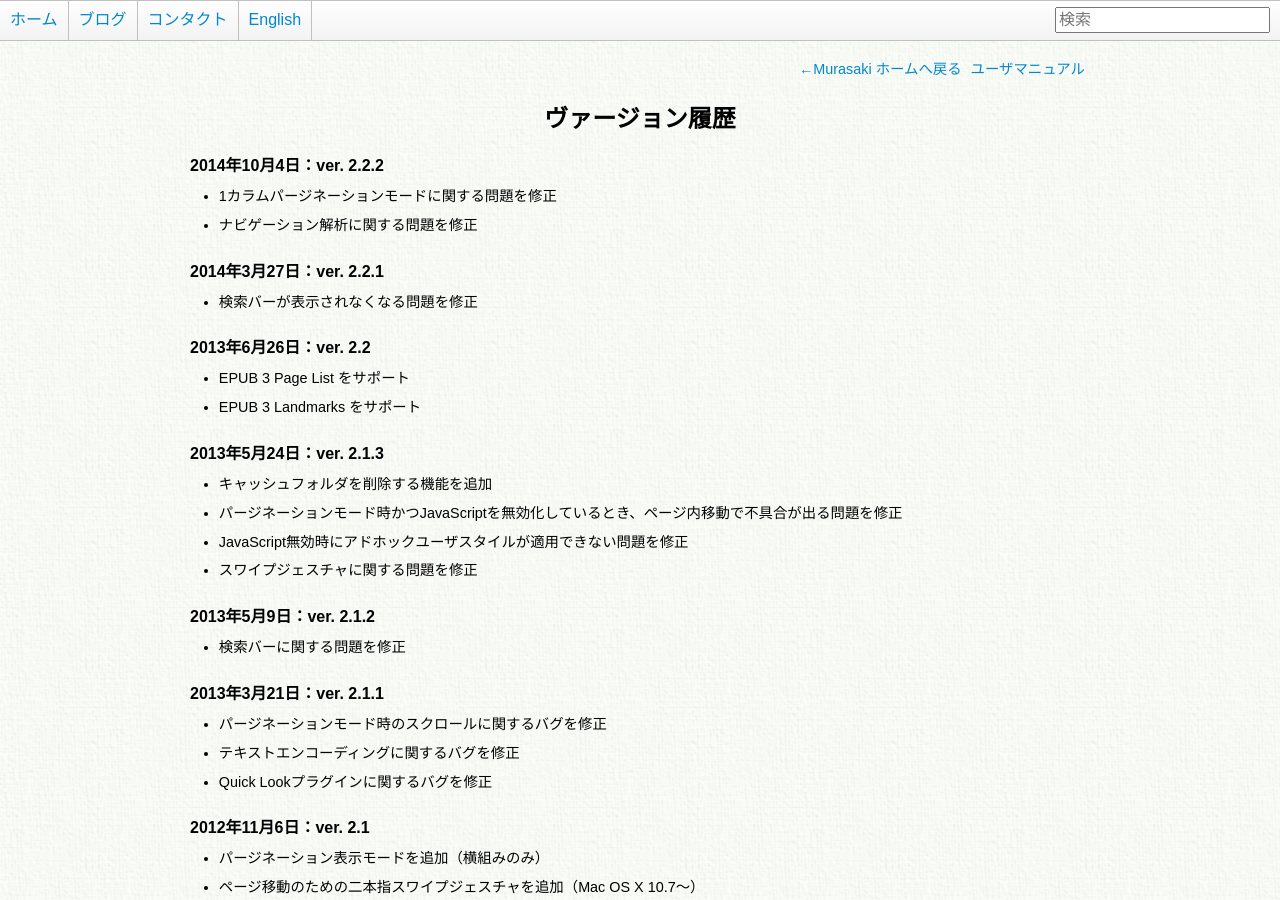
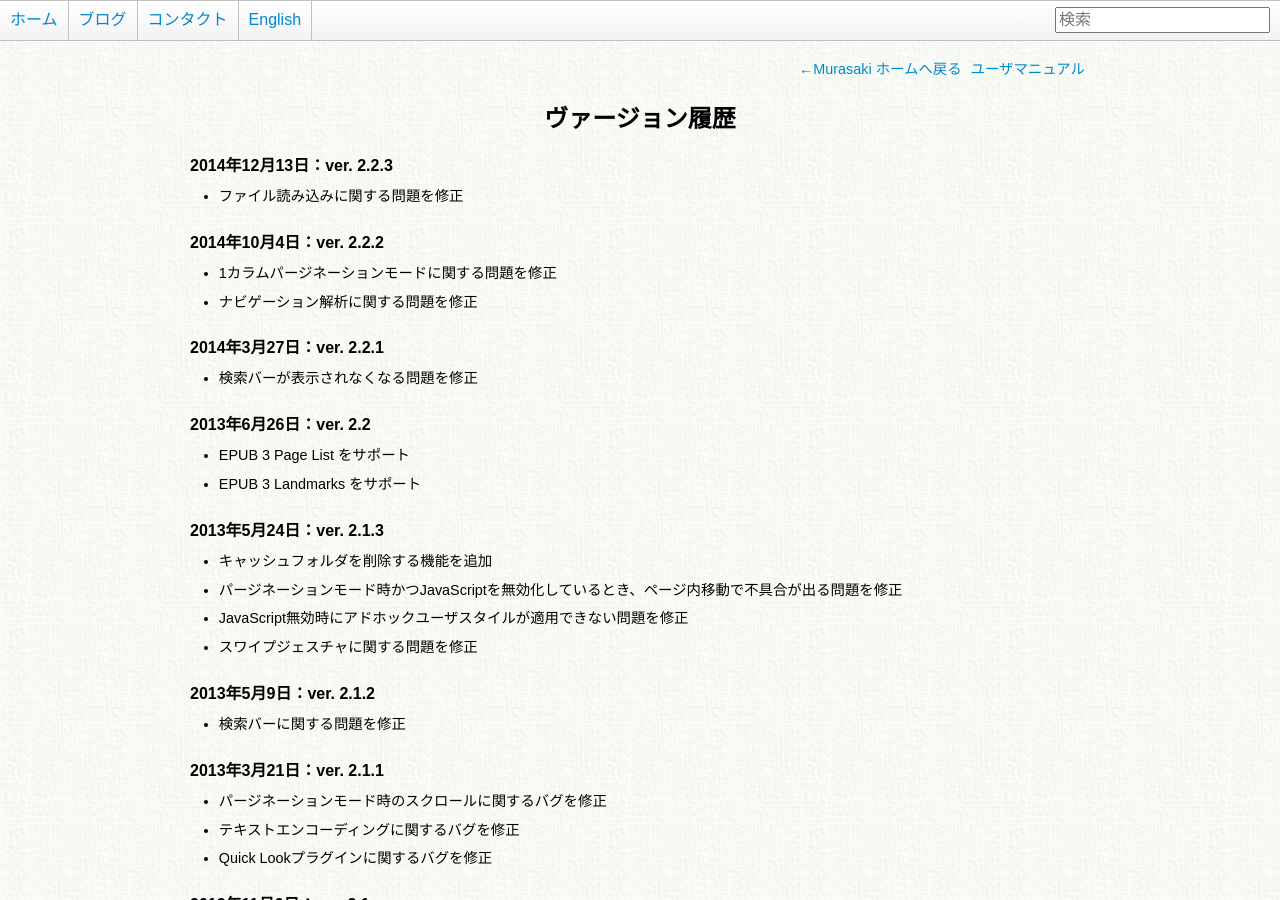
Before and after one commit to GenjiApp/genjiapp.github.io, a Jekyll site: the page built from mac/murasaki/history.html, in a window 1280 px wide and 900 px high. Built offline with Jekyll 4.4.1, drawn with Linux system fonts in a browser that asks for light colours; Markdown is read by kramdown in place of the engine named in the settings.

Commit message:
add new release Murasaki v2.2.3

```diff
--- a/mac/murasaki/history.html
+++ b/mac/murasaki/history.html
@@ -14,6 +14,9 @@ css: [style.css]
   <h1>ヴァージョン履歴</h1>
 
   <dl>
+    <dt>2014年12月13日：ver. 2.2.3</dt>
+    <dd>ファイル読み込みに関する問題を修正</dd>
+
     <dt>2014年10月4日：ver. 2.2.2</dt>
     <dd>1カラムパージネーションモードに関する問題を修正</dd>
     <dd>ナビゲーション解析に関する問題を修正</dd>
--- a/mac/murasaki/history_en.html
+++ b/mac/murasaki/history_en.html
@@ -13,6 +13,9 @@ css: [style.css]
 
   <h1>Version History</h1>
   <dl>
+    <dt>2014-12-13: ver. 2.2.3</dt>
+    <dd>Fixed a file loading issue</dd>
+
     <dt>2014-10-4: ver. 2.2.2</dt>
     <dd>Fixed 1-column pagination mode problem</dd>
     <dd>Fixed navigation problem</dd>
```
